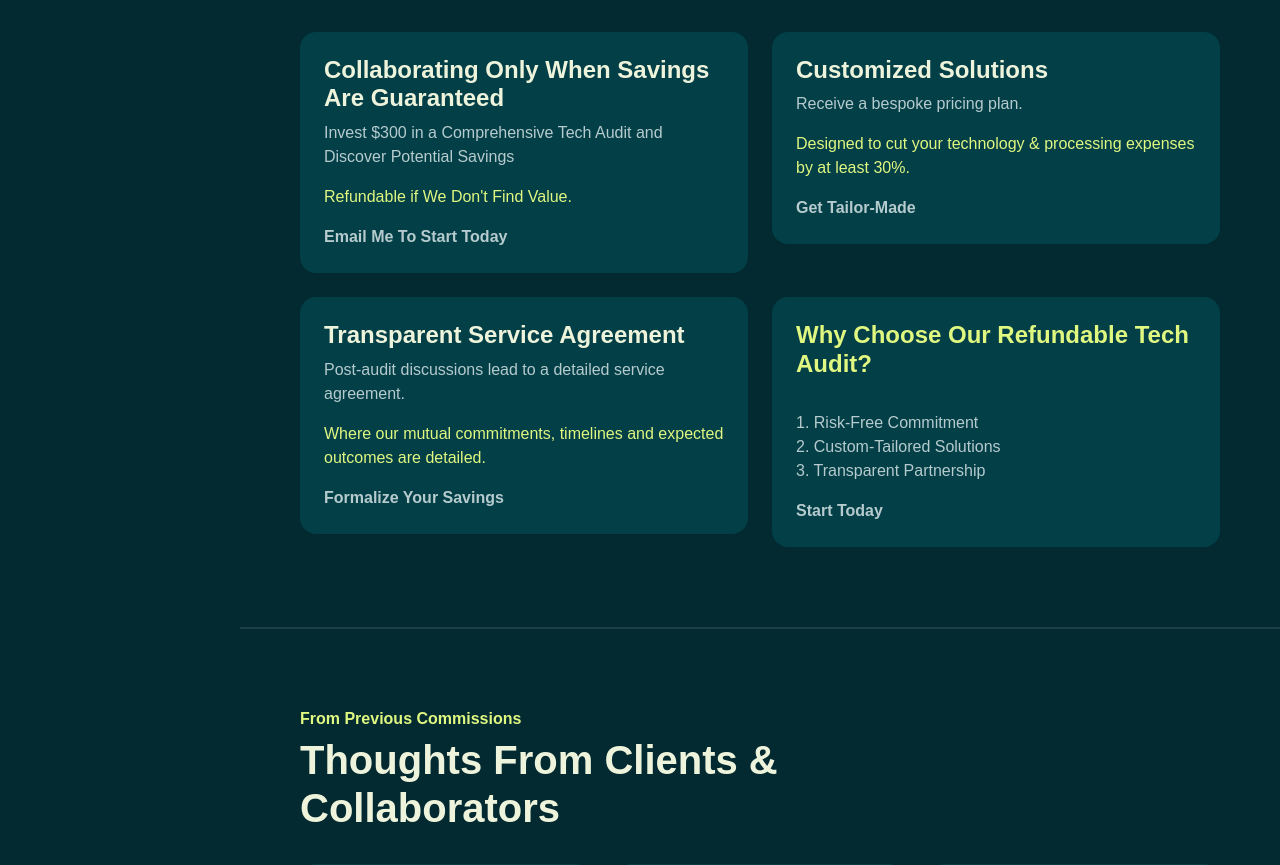
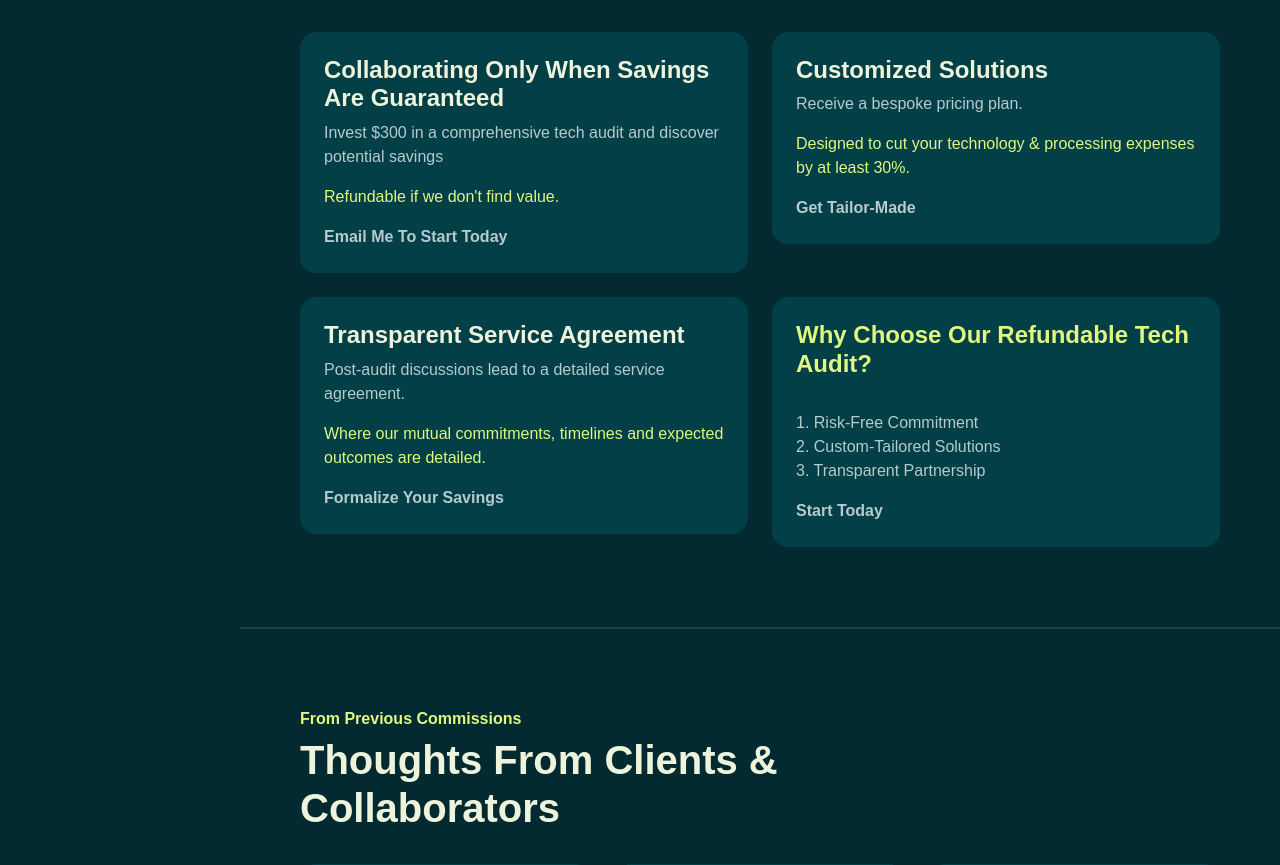
Before and after one commit to Elephante152/latelier, a plain HTML site: page index.html in a window 1280 px wide. Shown: the part 6680-7545 px from the top of the page. Drawn offline with Linux system fonts and the light colour scheme; a web font is replaced by a local one.

Commit message:
not sure what happened

```diff
--- a/index.html
+++ b/index.html
@@ -389,7 +389,7 @@
       <div class="col-lg-6">
         <div class="bg-base p-4 rounded-4 shadow-effect">
           <h4>Collaborating Only When Savings Are Guaranteed</h4>
-          <p>Invest $300 in a Comprehensive Tech Audit and Discover Potential Savings <p class="text-brand"> Refundable if We Don't Find Value.</p>
+          <p>Invest $300 in a comprehensive tech audit and discover potential savings <p class="text-brand"> Refundable if we don't find value.</p>
           <a href="mailto:rsaini6152@gmail.com" class="link-custom">Email Me To Start Today</a>
         </div>
       </div>
```
